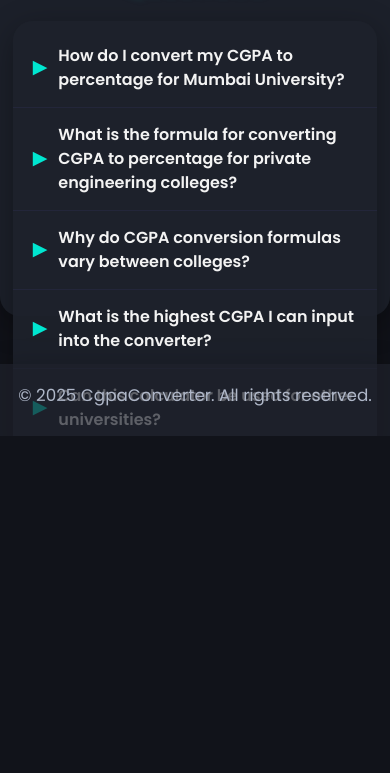
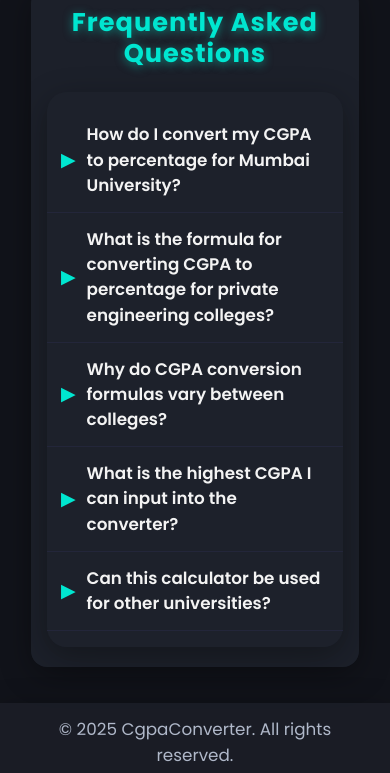
Before and after one commit to Sachinbhanu7/CgpaConverter, a plain HTML site: page index.html in a window 390 px wide. Shown: the part 1227-2000 px from the top of the page. Before the commit the page ends 1663 px from the top, so only its background shows below. Drawn offline with nearby package versions, Linux system fonts and the light colour scheme.

Commit message:
Update style.css
Updated Responsiveness of new UI for Mobile

```diff
--- a/style.css
+++ b/style.css
@@ -381,6 +381,114 @@ body, html {
   transition: background 0.2s;
 }
 
+/* Mobile-specific styles */
+@media (max-width: 767px) {
+  body {
+    cursor: auto !important;
+    padding: 0;
+  }
+
+  .cursor-follow-dot {
+    display: none !important;
+  }
+
+  .container {
+    width: 84% !important;
+    max-width: 84% !important;
+    padding: 0;
+    margin: 0 auto;
+  }
+
+  .row {
+    margin-left: 0;
+    margin-right: 0;
+  }
+
+  .col-md-8, .col-lg-6 {
+    padding-left: 0;
+    padding-right: 0;
+  }
+
+  .navbar {
+    margin-bottom: 20px;
+  }
+
+  .navbar .container {
+    width: 84% !important;
+    max-width: 84% !important;
+    padding: 0;
+  }
+
+  .converter-card, .info-card, .faq-section {
+    max-width: 100%;
+    width: 100%;
+    padding: 24px 20px;
+    margin: 16px 0;
+    transform: none !important;
+    transition: none !important;
+    perspective: none !important;
+    transform-style: flat !important;
+    border-radius: 16px;
+  }
+
+  .faq-section {
+    width: 84% !important;
+    margin-left: auto !important;
+    margin-right: auto !important;
+  }
+
+  .faq-section .faq-list {
+    padding: 16px 0;
+  }
+
+  .faq-question {
+    padding: 16px;
+  }
+
+  .faq-answer {
+    padding: 0 16px 16px 16px;
+  }
+}
+
+@media (max-width: 480px) {
+  .container {
+    width: 84% !important;
+    max-width: 84% !important;
+  }
+
+  .navbar .container {
+    width: 84% !important;
+    max-width: 84% !important;
+  }
+
+  .faq-section {
+    width: 84% !important;
+  }
+
+  .converter-card, .info-card, .faq-section {
+    padding: 20px 16px;
+    margin: 12px auto;
+  }
+
+  .faq-question {
+    padding: 14px;
+  }
+
+  .faq-answer {
+    padding: 0 14px 14px 14px;
+  }
+
+  .navbar-brand {
+    font-size: 1.3rem;
+    padding: 12px 16px;
+  }
+
+  .footer {
+    margin-top: 24px;
+    padding: 14px 0;
+  }
+}
+
 /* Responsive*/
 @media (min-width: 1200px) {
   .container {
@@ -417,55 +525,3 @@ body, html {
     max-width: 600px;
   }
 }
-
-@media (max-width: 767px) {
-  .container {
-    width: 95%;
-    max-width: 95%;
-    padding-left: 10px;
-    padding-right: 10px;
-  }
-  .converter-card, .info-card, .faq-section {
-    max-width: 100%;
-    width: 100%;
-    padding: 1.5rem 1rem;
-  }
-  .navbar-brand {
-    padding-left: 1rem;
-  }
-  .faq-section {
-    max-height: 500px;
-    padding: 1.5rem 1rem;
-  }
-  .card-header h1, .faq-title {
-    font-size: 1.8rem;
-  }
-  .faq-question {
-    font-size: 1rem;
-  }
-  .faq-answer {
-    font-size: 0.95rem;
-  }
-}
-
-@media (max-width: 480px) {
-  .container {
-    width: 100%;
-    max-width: 100%;
-    padding-left: 5px;
-    padding-right: 5px;
-  }
-  .converter-card, .info-card, .faq-section {
-    padding: 1.2rem 0.8rem;
-  }
-  .navbar-brand {
-    padding-left: 0.5rem;
-    font-size: 1.3rem;
-  }
-  .card-header h1, .faq-title {
-    font-size: 1.6rem;
-  }
-  .faq-section {
-    max-height: 400px;
-  }
-}
```
